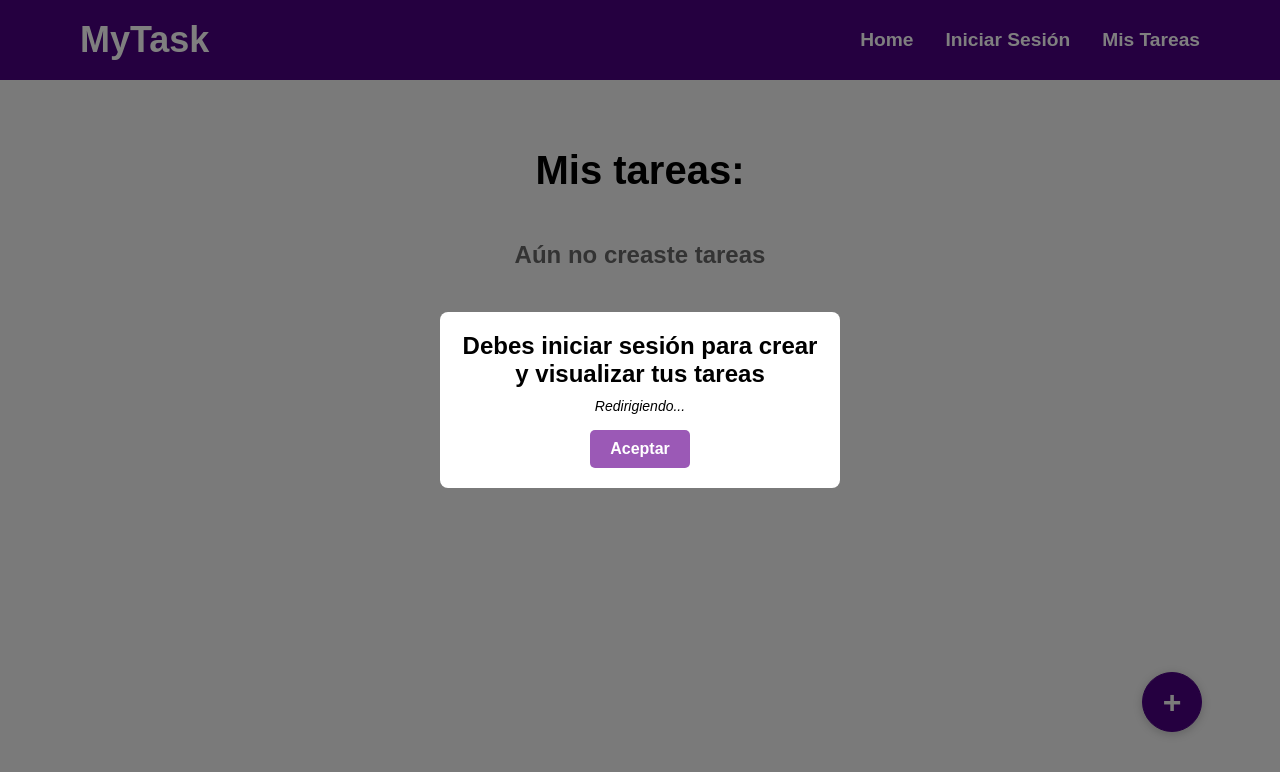
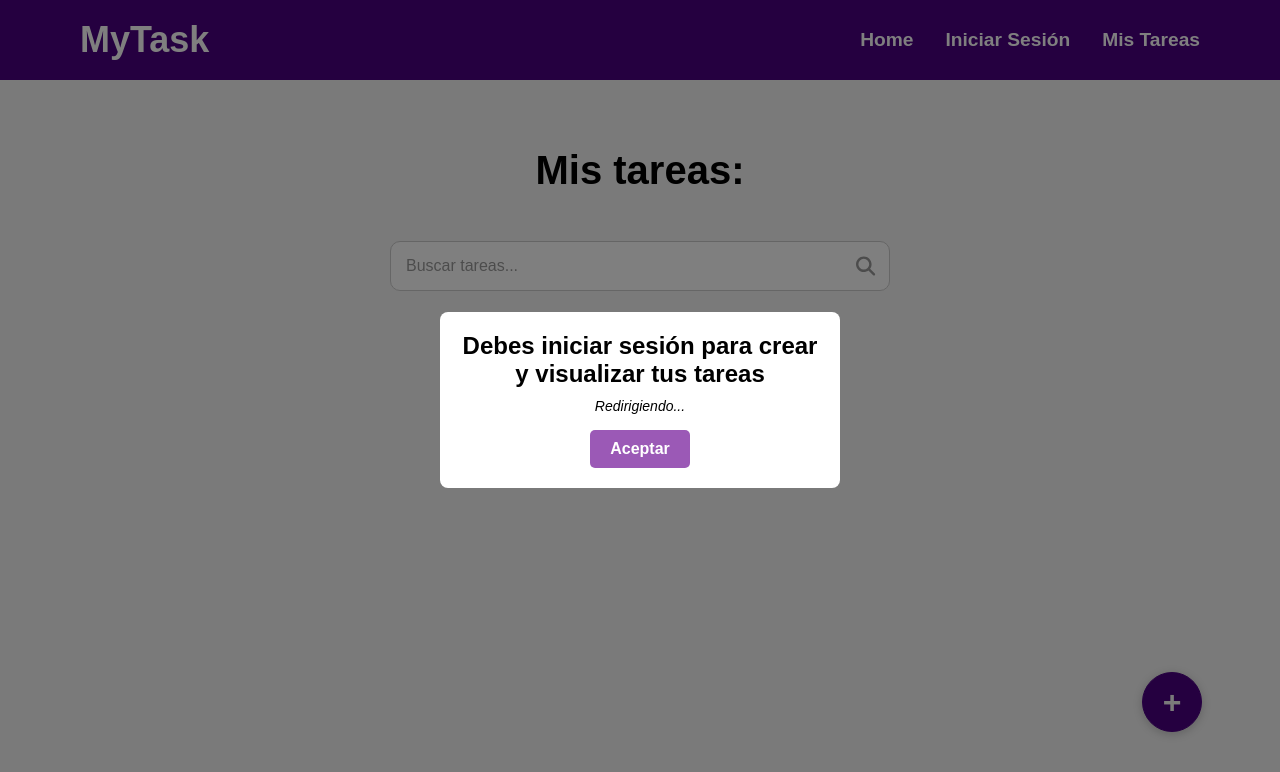
Before and after one commit to MicaBahurlet/MyTask-Frontend, a React (Vite) app: page /dashboard in a window 1280 px wide. Both pictures are taken after a click on the item "Mis Tareas". Shown: the top 772 px of the page. Built offline with nearby package versions, Linux system fonts and the light colour scheme.

Commit message:
add function find task

```diff
--- a/package.json
+++ b/package.json
@@ -11,6 +11,8 @@
   },
   "dependencies": {
     "@emotion/react": "^11.13.3",
+    "@fortawesome/free-solid-svg-icons": "^6.6.0",
+    "@fortawesome/react-fontawesome": "^0.2.2",
     "axios": "^1.7.3",
     "clsx": "^2.1.1",
     "formik": "^2.4.6",
@@ -18,6 +20,7 @@
     "jwt-decode": "^4.0.0",
     "react": "^18.2.0",
     "react-awesome-reveal": "^4.2.14",
+    "react-beautiful-dnd": "^13.1.1",
     "react-dom": "^18.2.0",
     "react-router-dom": "^6.26.0",
     "styled-components": "^6.1.12",
--- a/src/pages/Dashboard/DashBoard.js
+++ b/src/pages/Dashboard/DashBoard.js
@@ -1,4 +1,66 @@
+// import styled from "styled-components";
+
+// export const DashboardContainer = styled.div`
+//   display: flex;
+//   flex-direction: column;
+//   align-items: center;
+//   padding: 20px;
+//   h2 {
+//     margin-top: 3rem;
+//     margin-bottom: 3rem;
+//     font-size: 2.5rem;
+//   }
+// `;
+
+
+// export const TaskGrid = styled.div`
+//   display: grid;
+//   grid-template-columns: repeat(4, 1fr);
+//   gap: 20px;
+//   width: 100%;
+//   max-width: 1200px;
+
+//   @media (max-width: 768px) {
+//     grid-template-columns: repeat(2, 1fr);
+//   }
+
+//   @media (max-width: 480px) {
+//     grid-template-columns: 1fr;
+//   }
+// `;
+
+// export const EmptyMessage = styled.h3`
+//   font-size: 1.5rem;
+//   color: #666;
+// `;
+
+// export const FabButton = styled.button`
+//   position: fixed;
+//   bottom: 20px;
+//   right: 30px;
+//   width: 60px;
+//   height: 60px;
+//    background-color: var( --navFooter-color);
+//    margin: 3rem 3rem;
+
+//   border: solid 1px var( --navFooter-color);
+//   border-radius: 50%;
+//   color: whitesmoke; /* Color del signo + */
+//   font-size: 2rem;
+//   font-weight: bold;
+//   display: flex;
+//   align-items: center;
+//   justify-content: center;
+//   cursor: pointer;
+//   box-shadow: 0px 2px 10px rgba(0, 0, 0, 0.2);
+
+//   &:hover {
+//     background-color: var(--color-hover);
+//   }
+// `;
 import styled from "styled-components";
+import { FontAwesomeIcon } from '@fortawesome/react-fontawesome';
+import { faSearch } from '@fortawesome/free-solid-svg-icons';
 
 export const DashboardContainer = styled.div`
   display: flex;
@@ -11,7 +73,6 @@ export const DashboardContainer = styled.div`
     font-size: 2.5rem;
   }
 `;
-
 
 export const TaskGrid = styled.div`
   display: grid;
@@ -40,12 +101,11 @@ export const FabButton = styled.button`
   right: 30px;
   width: 60px;
   height: 60px;
-   background-color: var( --navFooter-color);
-   margin: 3rem 3rem;
-
-  border: solid 1px var( --navFooter-color);
+  background-color: var(--navFooter-color);
+  margin: 3rem 3rem;
+  border: solid 1px var(--navFooter-color);
   border-radius: 50%;
-  color: whitesmoke; /* Color del signo + */
+  color: whitesmoke;
   font-size: 2rem;
   font-weight: bold;
   display: flex;
@@ -58,3 +118,39 @@ export const FabButton = styled.button`
     background-color: var(--color-hover);
   }
 `;
+
+export const SearchWrapper = styled.div`
+  position: relative;
+  width: 100%;
+  max-width: 500px;
+  margin-bottom: 20px;
+`;
+
+export const SearchInput = styled.input`
+  padding: 15px;
+  border-radius: 10px;
+  border: 1px solid #ccc;
+  font-size: 1rem;
+  width: 100%;
+  box-sizing: border-box;
+
+  &:focus {
+    border-color: darkviolet;
+    outline: none;
+  }
+
+  &::placeholder {
+    color: #999;
+  }
+`;
+
+export const SearchIcon = styled(FontAwesomeIcon).attrs({
+  icon: faSearch
+})`
+  position: absolute;
+  top: 50%;
+  right: 15px;
+  transform: translateY(-50%);
+  font-size: 1.2rem;
+  color: #999;
+`;
--- a/src/pages/Dashboard/Dashboard.jsx
+++ b/src/pages/Dashboard/Dashboard.jsx
@@ -1,17 +1,94 @@
 
+// import { useEffect, useState } from "react";
+// import { Link, useNavigate } from "react-router-dom";
+// import TaskCard from "../../components/TaskCard/tasksCard.jsx";
+// import { useTasks } from "../../context/taskContext.jsx";
+// import { DashboardContainer, TaskGrid, EmptyMessage, FabButton } from "./DashBoard.js";
+// import Modal from "../../components/Modal/Modal";
+
+// function Dashboard() {
+//   const { tasks, loadTasks, clearTasks } = useTasks();
+
+//   const [showModal, setShowModal] = useState(false);
+//   const navigate = useNavigate();
+
+
+//   useEffect(() => {
+//     const token = localStorage.getItem('token'); //poder acceder al token ya que quiero que cargue las tareas solo si hay un token
+//     if (!token) {
+//       setShowModal(true);
+//       clearTasks(); // limpiar las tareas si no hay token
+//       return; // no cargar las tareas si no hay token
+//     }
+//     loadTasks();
+//   }, []);
+
+
+//   useEffect(() => {
+//     if (showModal) {
+//       setTimeout(() => {
+//         navigate('/login');
+//       }, 4000); // 4 segundos antes de redirigir
+//     }
+//   }, [showModal, navigate]);
+
+//   function renderMain() {
+//     console.log ("Tareas:", tasks);
+//     if (tasks.length === 0) {
+//       return <EmptyMessage>Aún no creaste tareas</EmptyMessage>;
+//     }
+//     return (
+//       <TaskGrid>
+//         {tasks.map((task) => (
+//           <TaskCard task={task} key={task.id} />
+//         ))}
+//       </TaskGrid>
+//     );
+//   }
+
+//   const handleModalClose = () => {
+//     setShowModal(false);
+//     navigate('/login');
+//   };
+
+//   return (
+//     <>
+//       <DashboardContainer>
+//         <h2>Mis tareas:</h2>
+//         {renderMain()}
+//         <Link to="/new">
+//           <FabButton>+</FabButton>
+//         </Link>
+//       </DashboardContainer>
+//       {showModal && (
+//         <Modal
+//           message={
+//             <>
+//               <p >Debes iniciar sesión para crear y visualizar tus tareas</p>
+//               <p style={{ fontSize: '14px', marginTop: '10px', fontWeight: 'lighter' }}><i>Redirigiendo...</i></p>
+//             </>
+//           }
+//           onClose={handleModalClose}
+//         />
+//       )}
+//     </>
+//   );
+// }
+
+// export default Dashboard;
 import { useEffect, useState } from "react";
 import { Link, useNavigate } from "react-router-dom";
 import TaskCard from "../../components/TaskCard/tasksCard.jsx";
 import { useTasks } from "../../context/taskContext.jsx";
-import { DashboardContainer, TaskGrid, EmptyMessage, FabButton } from "./DashBoard.js";
+import { DashboardContainer, TaskGrid, EmptyMessage, FabButton, SearchInput, SearchWrapper, SearchIcon } from "./DashBoard.js";
 import Modal from "../../components/Modal/Modal";
 
 function Dashboard() {
   const { tasks, loadTasks, clearTasks } = useTasks();
-
+  const [searchTerm, setSearchTerm] = useState("");
+  const [filteredTasks, setFilteredTasks] = useState(tasks);
   const [showModal, setShowModal] = useState(false);
   const navigate = useNavigate();
-
 
     useEffect(() => {
         const token = localStorage.getItem('token'); //poder acceder al token ya que quiero que cargue las tareas solo si hay un token
@@ -24,22 +101,33 @@ function Dashboard() {
     }, []);
 
 
+
   useEffect(() => {
     if (showModal) {
       setTimeout(() => {
         navigate('/login');
-      }, 4000); // 4 segundos antes de redirigir
+      }, 4000);
     }
   }, [showModal, navigate]);
 
+  useEffect(() => {
+    const searchResults = tasks.filter(task =>
+      task.title.toLowerCase().includes(searchTerm.toLowerCase()) ||
+      task.description.toLowerCase().includes(searchTerm.toLowerCase())
+    );
+    setFilteredTasks(searchResults);
+  }, [searchTerm, tasks]);
+
   function renderMain() {
-    console.log ("Tareas:", tasks);
-    if (tasks.length === 0) {
+    if (searchTerm && filteredTasks.length === 0) {
+      return <EmptyMessage>Ninguna tarea coincide con esa palabra</EmptyMessage>;
+    }
+    if (filteredTasks.length === 0) {
       return <EmptyMessage>Aún no creaste tareas</EmptyMessage>;
     }
     return (
       <TaskGrid>
-        {tasks.map((task) => (
+        {filteredTasks.map((task) => (
           <TaskCard task={task} key={task.id} />
         ))}
       </TaskGrid>
@@ -55,6 +143,15 @@ function Dashboard() {
     <>
       <DashboardContainer>
         <h2>Mis tareas:</h2>
+        <SearchWrapper>
+          <SearchInput
+            type="text"
+            placeholder="Buscar tareas..."
+            value={searchTerm}
+            onChange={(e) => setSearchTerm(e.target.value)}
+          />
+          <SearchIcon />
+        </SearchWrapper>
         {renderMain()}
         <Link to="/new">
           <FabButton>+</FabButton>
@@ -64,7 +161,7 @@ function Dashboard() {
         <Modal
           message={
             <>
-              <p >Debes iniciar sesión para crear y visualizar tus tareas</p>
+              <p>Debes iniciar sesión para crear y visualizar tus tareas</p>
               <p style={{ fontSize: '14px', marginTop: '10px', fontWeight: 'lighter' }}><i>Redirigiendo...</i></p>
             </>
           }
```
Also changed, not shown: 1 other file (tests, documents, lock files or other folders). Lines whose indentation alone changed are shown as unchanged.
